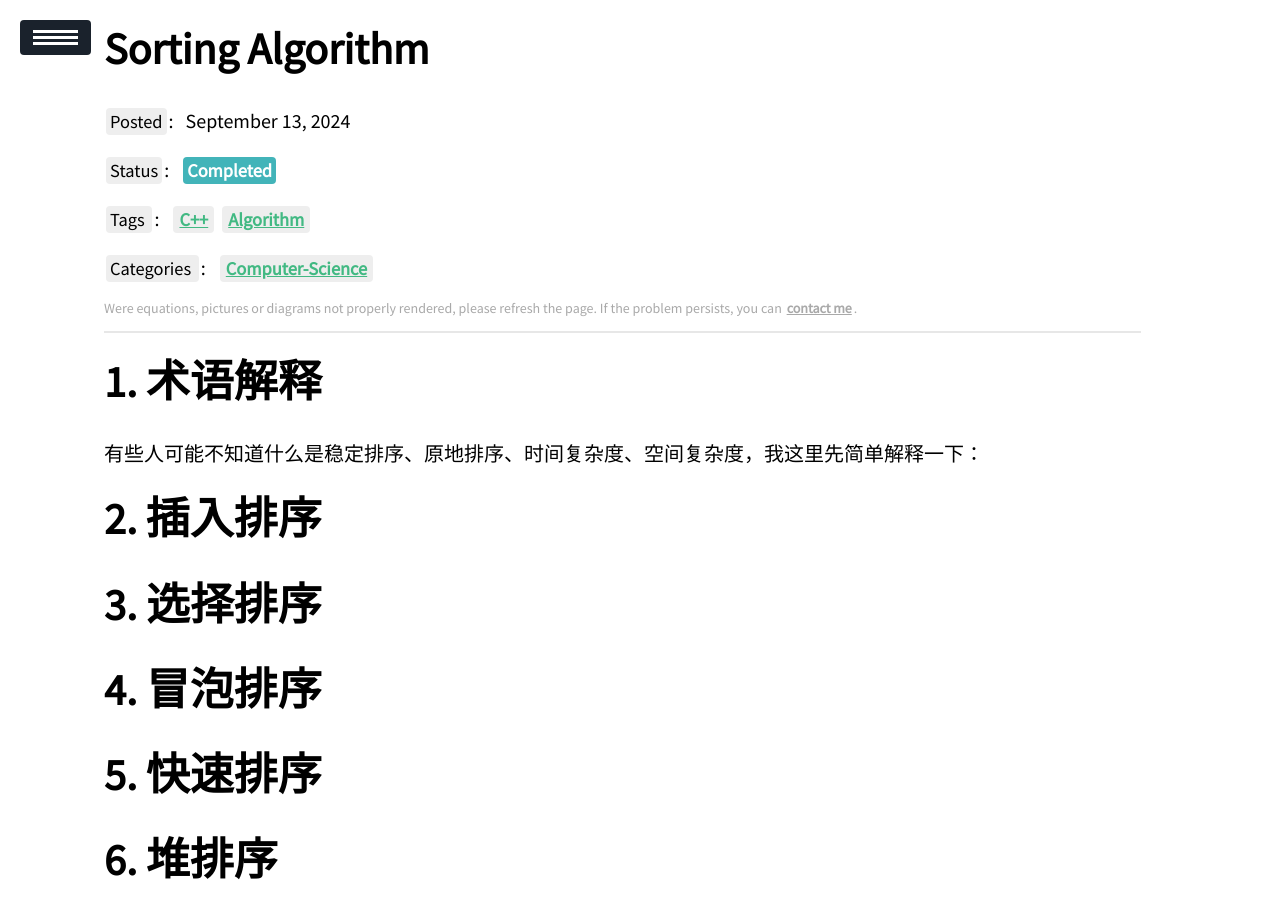
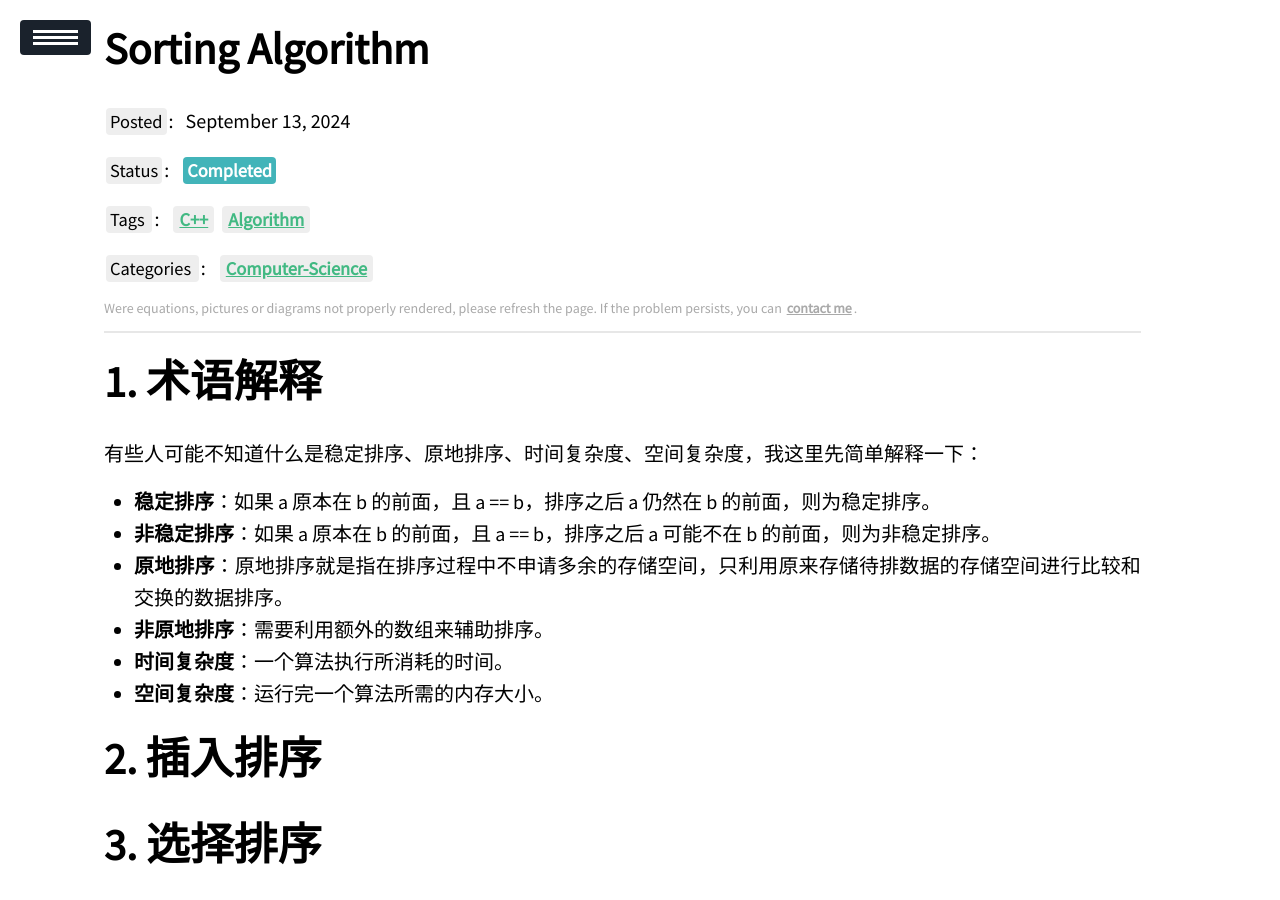
Before and after one commit to ssskz/ssskz.github.io, a Jekyll site: the page built from _posts/2024-9-13-Sorting-Algorithm.md, in a window 1280 px wide and 900 px high. Built offline with Jekyll 4.4.1, drawn with Linux system fonts in a browser that asks for light colours; our own code applies the rules of GitHub Pages for plain Markdown files; a script that is not in the unit is left out.

Commit message:
1
Signed-off-by: ssskz <12497590+ssskz@user.noreply.gitee.com>

```diff
--- a/_posts/2024-9-13-Sorting-Algorithm.md
+++ b/_posts/2024-9-13-Sorting-Algorithm.md
@@ -12,7 +12,12 @@ description: Sorting is an important operation in computer programming, we will
 
 有些人可能不知道什么是稳定排序、原地排序、时间复杂度、空间复杂度，我这里先简单解释一下：
 
-
+- **稳定排序**：如果 a 原本在 b 的前面，且 a == b，排序之后 a 仍然在 b 的前面，则为稳定排序。
+- **非稳定排序**：如果 a 原本在 b 的前面，且 a == b，排序之后 a 可能不在 b 的前面，则为非稳定排序。
+- **原地排序**：原地排序就是指在排序过程中不申请多余的存储空间，只利用原来存储待排数据的存储空间进行比较和交换的数据排序。
+- **非原地排序**：需要利用额外的数组来辅助排序。
+- **时间复杂度**：一个算法执行所消耗的时间。
+- **空间复杂度**：运行完一个算法所需的内存大小。
 
 # 插入排序
 
```
